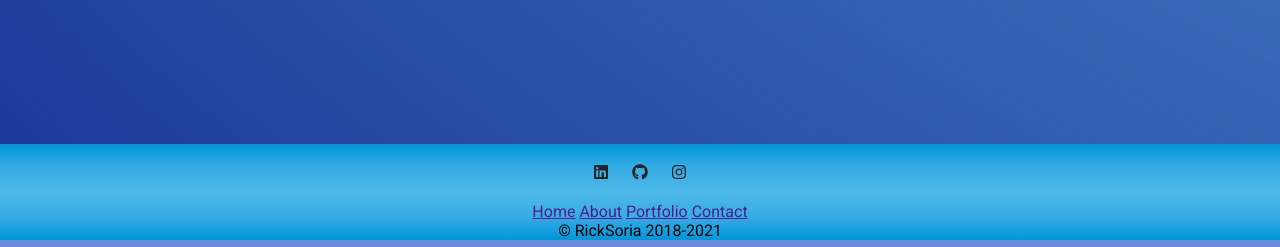
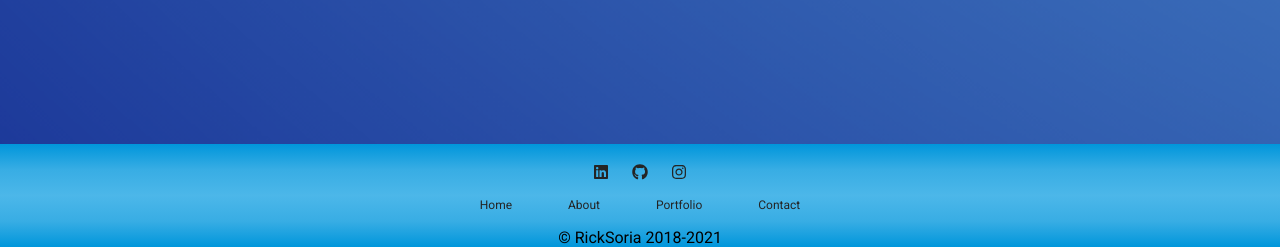
Before and after one commit to rsoria21/personalsite, a PHP site: page / in a window 1280 px wide. Shown: the part 4318-4565 px from the top of the page. Run offline with PHP 8.4, Linux system fonts and the light colour scheme; some libraries are stand-ins or nearby versions.

Commit message:
footer update

```diff
--- a/CSS/style.css
+++ b/CSS/style.css
@@ -780,9 +780,31 @@ footer {
   );
 }
 /* social icons */
+.footer-icons {
+  padding: 0;
+  margin: 0;
+}
 .social-icon {
-  margin: 20px 10px;
+  margin: 20px 10px 0 10px;
   color: #242424;
+}
+
+.footer-nav {
+  display: flex;
+  flex-direction: row;
+  justify-content: center;
+  align-items: center;
+}
+.footer-nav-text {
+  font-size: 0.75rem;
+  padding: 1rem 1.75rem;
+  color: #242424;
+  text-decoration: none;
+}
+.footer-nav-text:hover {
+  background-color: #00000079;
+  color: rgb(199, 199, 199);
+  border-radius: 3rem;
 }
 /* End of Footer */
 
```
